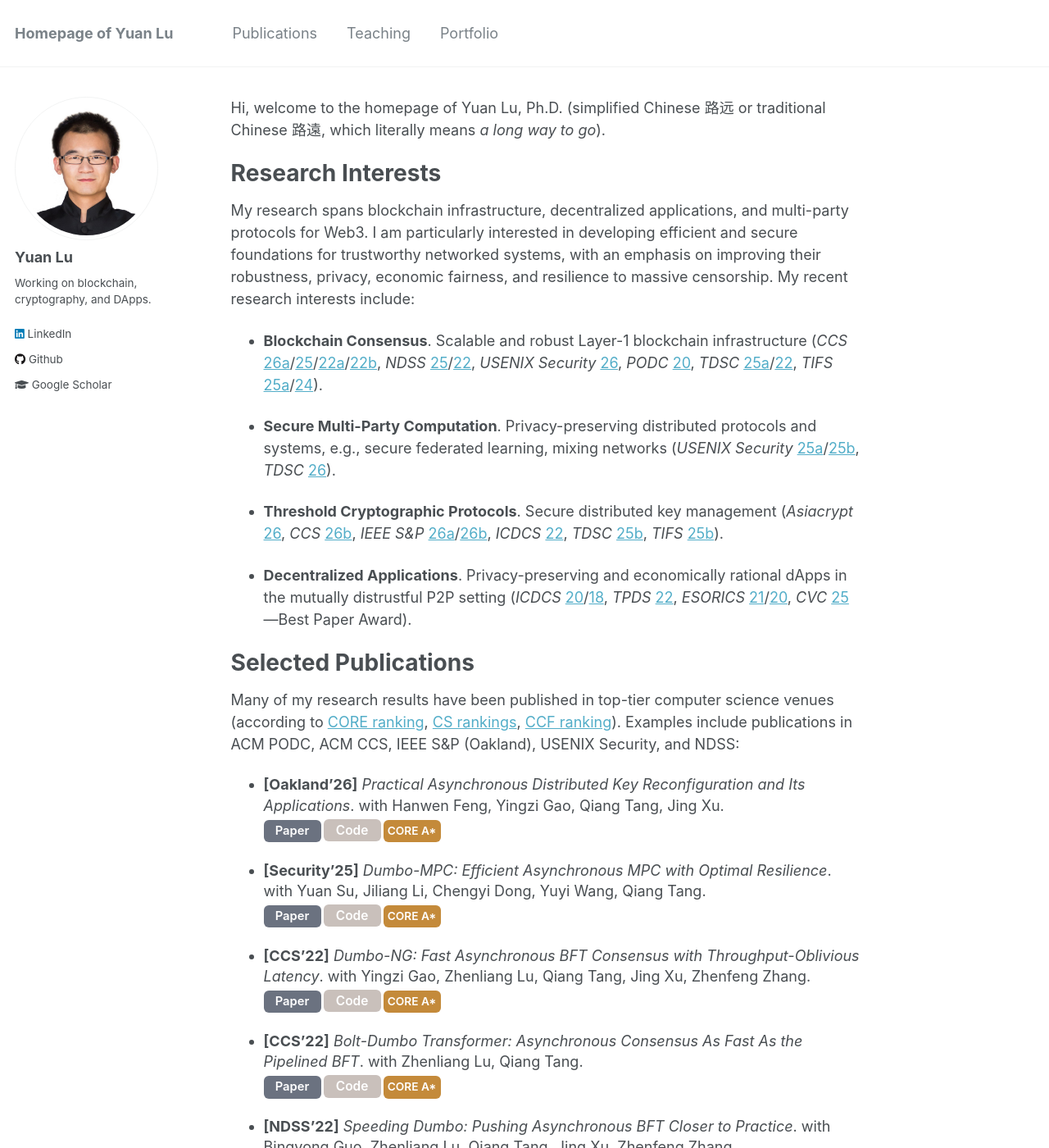
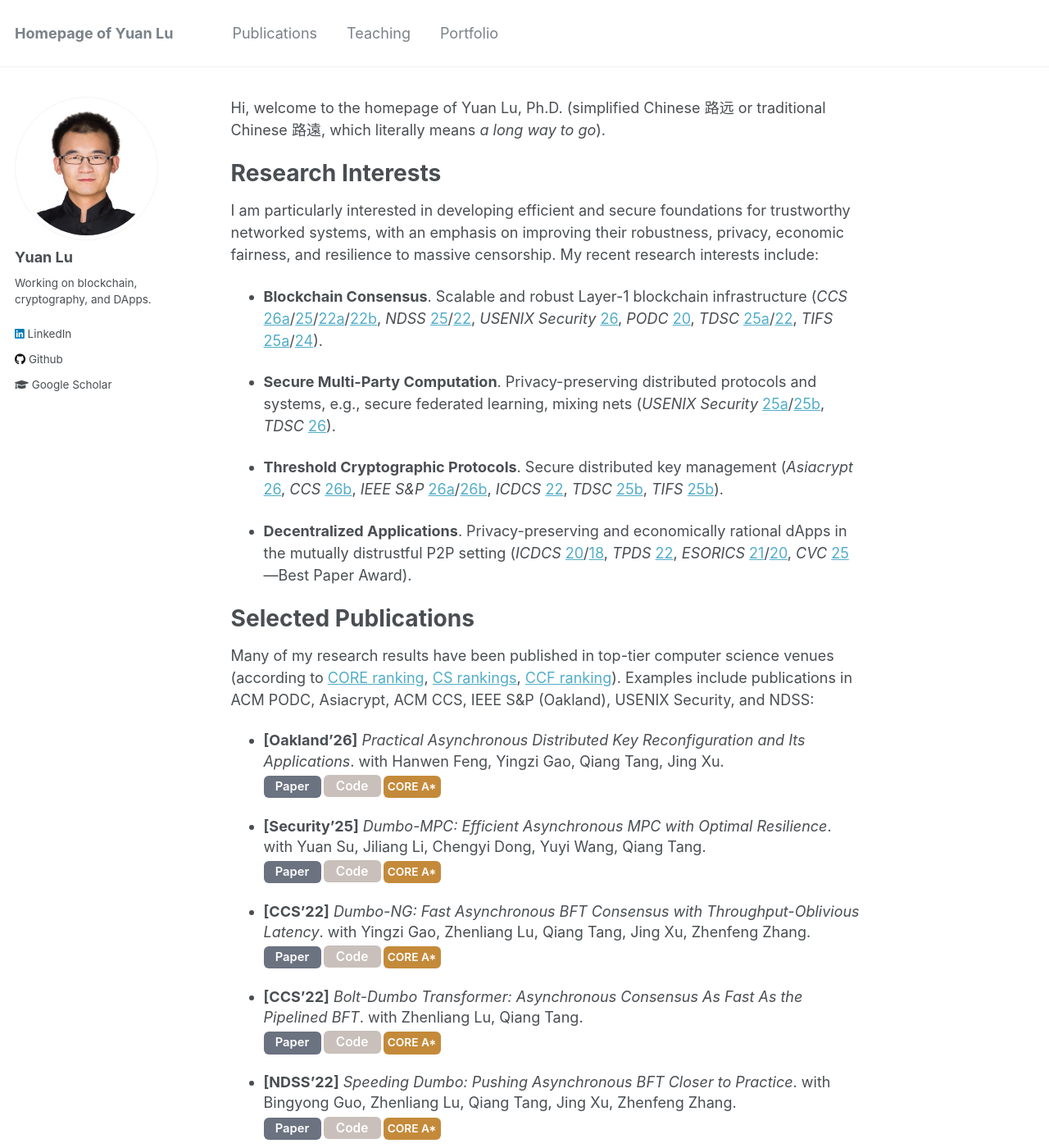
Before and after one commit to yylluu/yylluu.github.io, a Jekyll site: the page built from _pages/about.md, in a window 1280 px wide and 1400 px high. Shown: the whole window at 82% size. Built offline with Jekyll 4.4.1, drawn with Linux system fonts in a browser that asks for light colours.

Commit message:
Update about.md

```diff
--- a/_pages/about.md
+++ b/_pages/about.md
@@ -12,11 +12,11 @@ Hi, welcome to the homepage of Yuan Lu, Ph.D. (simplified Chinese 路远 or trad
 Research Interests
 ======
 
-My research spans blockchain infrastructure, decentralized applications, and multi-party protocols for Web3. I am particularly interested in developing efficient and secure foundations for trustworthy networked systems, with an emphasis on improving their robustness, privacy, economic fairness, and resilience to massive censorship. My recent research interests include:
+I am particularly interested in developing efficient and secure foundations for trustworthy networked systems, with an emphasis on improving their robustness, privacy, economic fairness, and resilience to massive censorship. My recent research interests include:
 
 - **Blockchain Consensus**. Scalable and robust Layer-1 blockchain infrastructure (*CCS* [26a]()/[25](https://dl.acm.org/doi/abs/10.1145/3719027.3765132)/[22a](https://dl.acm.org/doi/abs/10.1145/3548606.3559346)/[22b](https://dl.acm.org/doi/abs/10.1145/3548606.3559379), *NDSS* [25](https://eprint.iacr.org/2024/206)/[22](https://eprint.iacr.org/2022/27), *USENIX Security* [26](https://www.usenix.org/conference/usenixsecurity26/presentation/liu-yizhong), *PODC* [20](https://dl.acm.org/doi/abs/10.1145/3382734.3405707), *TDSC* [25a](https://ieeexplore.ieee.org/abstract/document/11002681)/[22](https://ieeexplore.ieee.org/abstract/document/9913698), *TIFS* [25a](https://ieeexplore.ieee.org/abstract/document/11014212)/[24](https://ieeexplore.ieee.org/abstract/document/10415090)).
 
-- **Secure Multi-Party Computation**. Privacy-preserving distributed protocols and systems, e.g., secure federated learning, mixing networks (*USENIX Security* [25a](https://www.usenix.org/conference/usenixsecurity25/presentation/su-yuan)/[25b](https://www.usenix.org/conference/usenixsecurity25/presentation/liu-yizhong), *TDSC* [26]()).
+- **Secure Multi-Party Computation**. Privacy-preserving distributed protocols and systems, e.g., secure federated learning, mixing nets (*USENIX Security* [25a](https://www.usenix.org/conference/usenixsecurity25/presentation/su-yuan)/[25b](https://www.usenix.org/conference/usenixsecurity25/presentation/liu-yizhong), *TDSC* [26]()).
 
 - **Threshold Cryptographic Protocols**. Secure distributed key management (*Asiacrypt* [26](), *CCS* [26b](), *IEEE S&P* [26a](https://eprint.iacr.org/2025/149)/[26b](https://eprint.iacr.org/2025/1516), *ICDCS* [22](https://ieeexplore.ieee.org/abstract/document/9912190), *TDSC* [25b](https://ieeexplore.ieee.org/abstract/document/10807394), *TIFS* [25b](https://ieeexplore.ieee.org/abstract/document/11153573)).
 
@@ -27,7 +27,7 @@ My research spans blockchain infrastructure, decentralized applications, and mul
 Selected Publications
 ======
 
-Many of my research results have been published in top-tier computer science venues (according to [CORE ranking](https://portal.core.edu.au/conf-ranks/), [CS rankings](https://csrankings.org/), [CCF ranking](https://www.ccf.org.cn/en/Bulletin/2019-05-13/663884.shtml)). Examples include publications in ACM PODC, ACM CCS, IEEE S&P (Oakland), USENIX Security, and NDSS:
+Many of my research results have been published in top-tier computer science venues (according to [CORE ranking](https://portal.core.edu.au/conf-ranks/), [CS rankings](https://csrankings.org/), [CCF ranking](https://www.ccf.org.cn/en/Bulletin/2019-05-13/663884.shtml)). Examples include publications in ACM PODC, Asiacrypt, ACM CCS, IEEE S&P (Oakland), USENIX Security, and NDSS:
 
 <ul class="pub-list">
 
```
